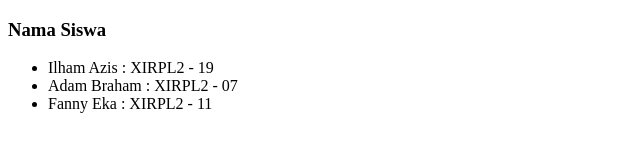
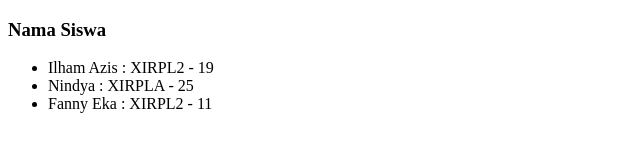
Before and after one commit to nindyass/Nindya_XIRPLA, a plain HTML site: page index.html in a window 1280 px wide. Shown: the full height of the page, 0-640 px from the left. Drawn offline with Linux system fonts and the light colour scheme.

Commit message:
update list siswa

```diff
--- a/index.html
+++ b/index.html
@@ -22,7 +22,7 @@
 
         <li>Ilham Azis : XIRPL2 - 19</li>
 
-        <li>Adam Braham : XIRPL2 - 07</li>
+        <li>Nindya : XIRPLA - 25</li>
 
         <li>Fanny Eka : XIRPL2 - 11</li>
 
```
